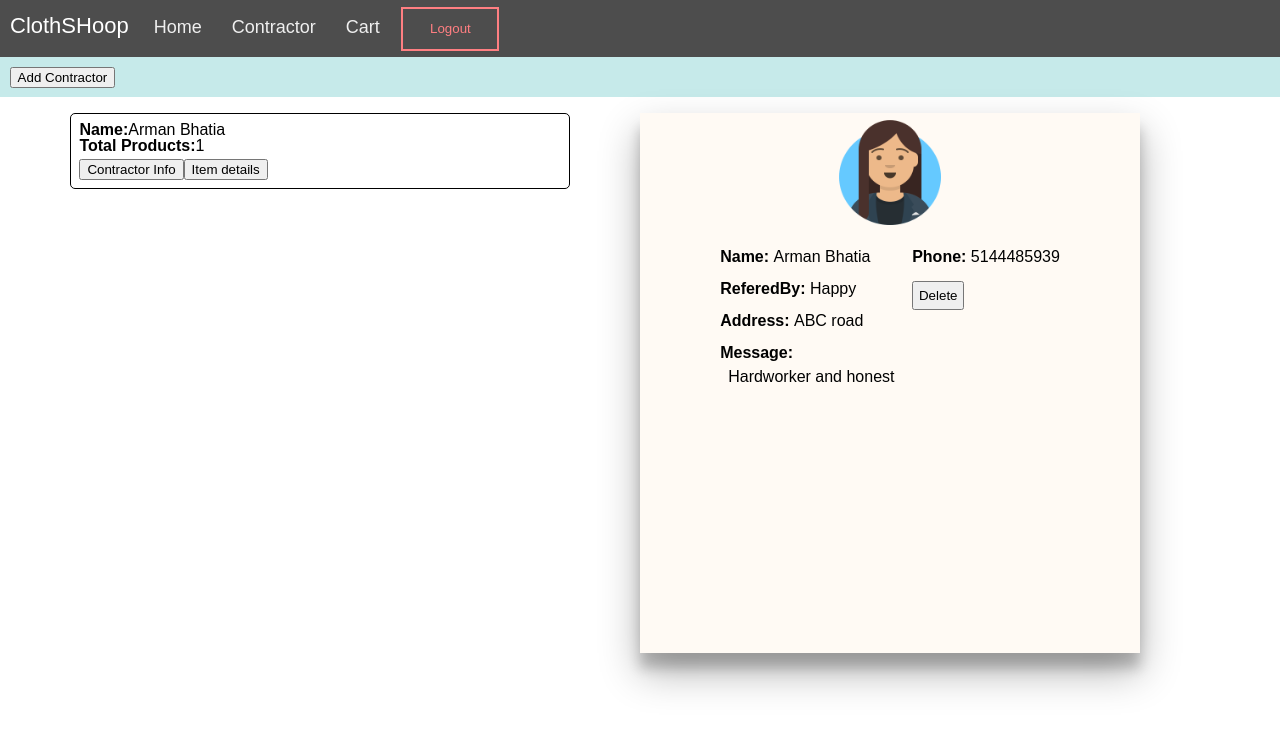
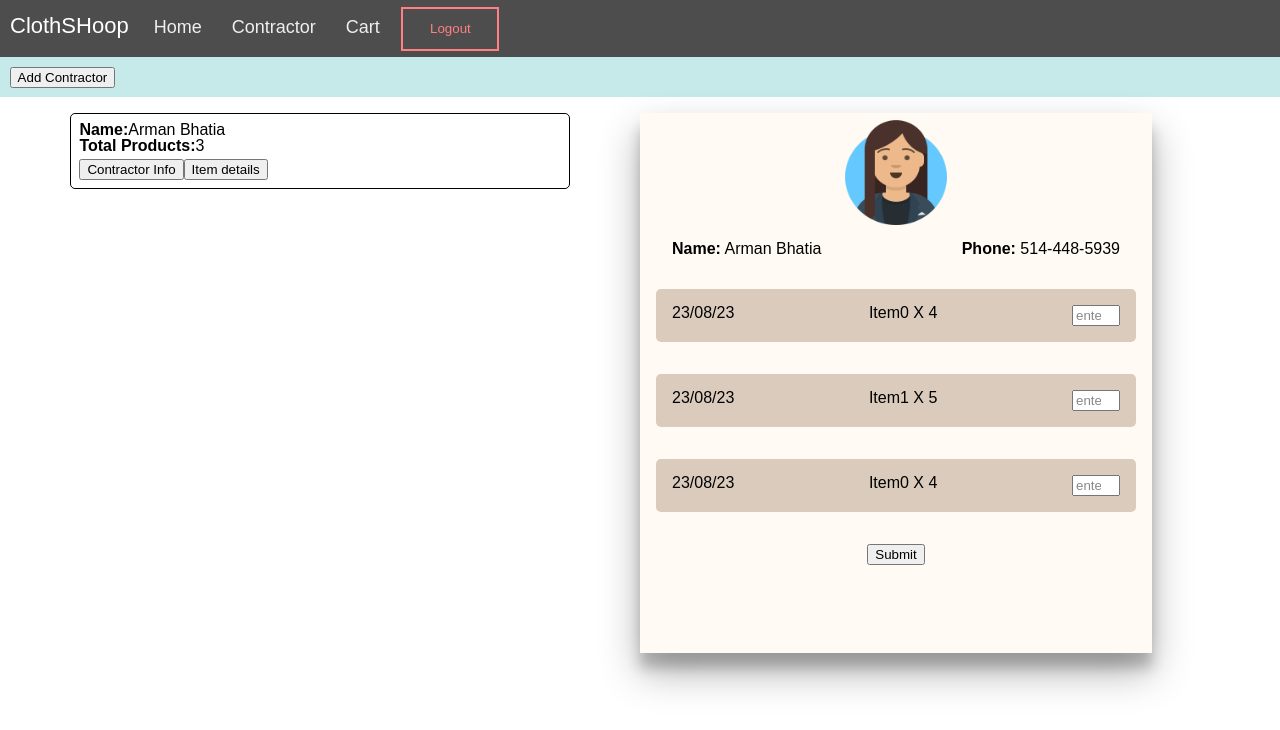
Before and after one commit to ArmanBhatia0100/ClothBox, a React (Create React App) app: page /contractor in a window 1280 px wide. Both pictures are taken after a click on the button "Item details". Shown: the top 730 px of the page. Built offline with nearby package versions, Linux system fonts and the light colour scheme.

Commit message:
work on submit button of items received

```diff
--- a/src/components/Contractors/ContractorCard/ContractorCard.jsx
+++ b/src/components/Contractors/ContractorCard/ContractorCard.jsx
@@ -4,18 +4,31 @@ import {
   deleteContractor,
 } from "../../../store/ContractorSlice";
 import "./ContractorCard.scss";
+import { useState } from "react";
 
 export default function ContractorCard({ contractorsList }) {
+  const [showList, setShowList] = useState(false);
+  const getTheshowlistHandler = (value) => {
+    setShowList(() => value);
+  };
+
   return (
     <div className="contractorCard_container">
       {/* This Containes the contractor's cards */}
-      <ContractorOverview contractorsAssignmentList={contractorsList} />
-      <ContractorDetails />
+      <ContractorOverview
+        showListCardHandler={getTheshowlistHandler}
+        contractorsAssignmentList={contractorsList}
+      />
+      <ContractorDetails showItemsList={showList} />
     </div>
   );
 }
 
-const ContractorOverview = ({ contractorsAssignmentList }) => {
+// ! This is the overview card on the left side.
+const ContractorOverview = ({
+  showListCardHandler,
+  contractorsAssignmentList,
+}) => {
   const dispatch = useDispatch();
   return (
     <div className="contractor_overview--container">
@@ -38,11 +51,19 @@ const ContractorOverview = ({ contractorsAssignmentList }) => {
                 type="button"
                 onClick={() => {
                   dispatch(findContractorDetails(contractor.id));
+                  showListCardHandler(false);
                 }}
               >
                 Contractor Info
               </button>
-              <button className="btn infoBtn" type="button">
+              <button
+                className="btn infoBtn"
+                type="button"
+                onClick={() => {
+                  dispatch(findContractorDetails(contractor.id));
+                  showListCardHandler(true);
+                }}
+              >
                 Item details
               </button>
             </div>
@@ -53,7 +74,8 @@ const ContractorOverview = ({ contractorsAssignmentList }) => {
   );
 };
 
-const ContractorDetails = () => {
+// ! This is the details card on the right side
+const ContractorDetails = ({ showItemsList }) => {
   const dispatch = useDispatch();
   const contractorsDetails = useSelector(
     (state) => state.contractors.contractorDetails
@@ -62,10 +84,12 @@ const ContractorDetails = () => {
   return (
     <div className="contractor_details--container">
       <div className="wrapper">
+        {/* This is the profile photo section */}
         <div className="profile_info">
           <div className="profile_photo">
             <img src="./images/avataaars.png" alt="" />
           </div>
+          {!showItemsList ? (
             <div className="profile_details">
               <div className="section-left">
                 <div>
@@ -103,8 +127,57 @@ const ContractorDetails = () => {
                 </div>
               </div>
             </div>
+          ) : (
+            <ItemDetail itemDetails={contractorsDetails.itemsInCart} />
+          )}
         </div>
       </div>
     </div>
   );
 };
+
+// ! This is the list of items in contractors name.
+
+const ItemDetail = ({ itemDetails }) => {
+  // This {ItemDeatils is an array of obj [{}]}
+  return (
+    <div className="item_details_container">
+      <div className="contractors-name-phone">
+        <div>
+          <span className="profile_lable" style={{ fontWeight: 600 }}>
+            Name:
+          </span>
+          <span> Arman Bhatia</span>
+        </div>
+        <div>
+          <span className="profile_lable" style={{ fontWeight: 600 }}>
+            Phone:
+          </span>
+          <span> 514-448-5939</span>
+        </div>
+      </div>
+      <div className="Items_container">
+        {itemDetails.map((item) => {
+          return (
+            <div className="item">
+              <div className="date">23/08/23</div>
+              <div>
+                {item.name} X {item.qty}
+              </div>
+              <input
+                type="number"
+                steps="1"
+                max={item.qty}
+                name=""
+                placeholder="enter the products you recieved"
+              />
+            </div>
+          );
+        })}
+      </div>
+      <div className="actionBtn-received">
+        <button type="submit">Submit</button>
+      </div>
+    </div>
+  );
+};
--- a/src/components/Contractors/ContractorCard/ContractorCard.scss
+++ b/src/components/Contractors/ContractorCard/ContractorCard.scss
@@ -3,6 +3,8 @@
   flex-direction: row;
   box-sizing: border-box;
   min-height: 84vh;
+
+  // ? This is the overView Card
   .contractor_overview--container {
     min-width: 50%;
     padding: 0.5rem;
@@ -25,13 +27,15 @@
       }
     }
   }
+
+  // ? This is the details card
   .contractor_details--container {
     .wrapper {
       position: sticky;
       top: 1rem;
       margin-top: 1rem;
       background-color: rgb(255, 250, 244);
-      width: 500px;
+      width: 32rem;
       .profile_info {
         display: flex;
         flex-direction: column;
@@ -77,4 +81,42 @@
       }
     }
   }
+
+  //? This is the contractor's items list details
+
+  .item_details_container {
+    width: 30rem;
+    .contractors-name-phone {
+      display: flex;
+      flex-direction: row;
+      justify-content: space-between;
+      div {
+        margin: 1rem;
+      }
+    }
+    .Items_container {
+      display: flex;
+      flex-direction: column;
+      justify-content: space-evenly;
+      .item {
+        display: flex;
+        flex-direction: row;
+        justify-content: space-between;
+        background-color: rgb(218, 203, 188);
+        padding: 1rem;
+        border-radius: 5px;
+        margin: 1rem 0;
+        input {
+          min-width: 2rem;
+          max-width: 3rem;
+        }
+      }
+    }
+    .actionBtn-received {
+      margin: 1rem 0;
+      button {
+        cursor: pointer;
+      }
+    }
+  }
 }
--- a/src/store/ContractorSlice.js
+++ b/src/store/ContractorSlice.js
@@ -11,7 +11,23 @@ const contractorSlice = createSlice({
         referedBy: "Happy",
         address: "ABC road",
         message: "Hardworker and honest",
-        itemsInCart: [5],
+        itemsInCart: [
+          {
+            name: "Item0",
+            price: 50,
+            qty: "4",
+          },
+          {
+            name: "Item1",
+            price: 50,
+            qty: "5",
+          },
+          {
+            name: "Item0",
+            price: 50,
+            qty: "4",
+          },
+        ],
       },
     ],
     contractorsList: [
@@ -79,7 +95,7 @@ const contractorSlice = createSlice({
     },
 
     findContractorDetails(state, action) {
-      const foundContractor = state.contractorsList.find(
+      const foundContractor = state.assignItems.find(
         (contractor) => contractor.id == action.payload
       );
       state.contractorDetails = { ...foundContractor };
```
Lines whose indentation alone changed are shown as unchanged.
